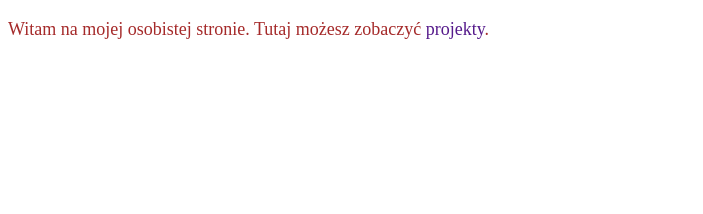
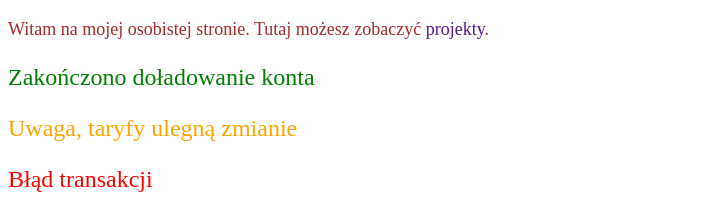
Before and after one commit to dkusnieruk/repozytorium-test, a plain HTML site: page new.html in a window 1280 px wide. Shown: the part 595-809 px from the top of the page, without its empty margins (0-703 px from the left). Drawn offline with Linux system fonts and the light colour scheme.

Commit message:
dodanie roznych class

```diff
--- a/new.html
+++ b/new.html
@@ -21,5 +21,8 @@
   Witam na mojej osobistej stronie. Tutaj możesz zobaczyć
   <a class="link" href="">projekty</a>.
 </p>
+<p class="alert success">Zakończono doładowanie konta</p>
+<p class="alert warning">Uwaga, taryfy ulegną zmianie</p>
+<p class="alert error">Błąd transakcji</p>
     </body>
 </html>
--- a/style2.css
+++ b/style2.css
@@ -13,3 +13,21 @@
   .link {
     text-decoration: none;
   }
+  /* Wspólne style dla wszystkich typów alertów */
+.alert {
+    font-size: 24px;
+    font-weight: 500;
+  }
+
+  /* Specyficzne style dla każdego typu */
+  .success {
+    color: green;
+  }
+
+  .warning {
+    color: orange;
+  }
+
+  .error {
+    color: red;
+  }
```
